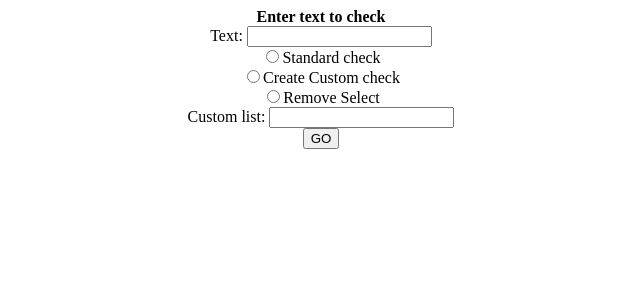
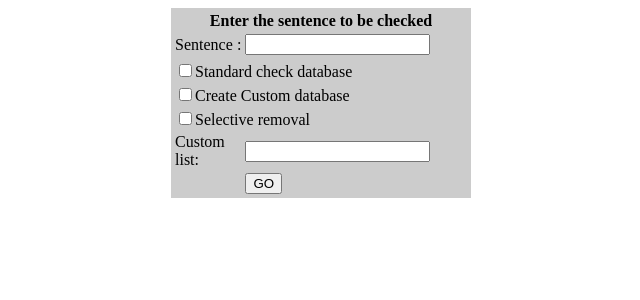
Before and after one commit to anubhabsen/profanity-filter, a PHP site: page / in a window 1280 px wide. Shown: the top 300 px of the page, without its empty margins (319-959 px from the left). Run offline with PHP 8.4, Linux system fonts and the light colour scheme.

Commit message:
structure html

```diff
--- a/index.php
+++ b/index.php
@@ -1,19 +1,41 @@
 <html>
-    <form method="POST" action="check.php">
-        <strong><center>Enter text to check</cemter></strong>
-        <br>
-        Text:
-        <input name="sentence" type="text" id="Sentence">
-        <br>
-        <label><input type="radio" name="checktype" id="standard" value="standard">Standard check</label>
-        <br>
-        <label><input type="radio" name="checktype" id="createcustom" value="createcustom">Create Custom check</label>
-        <br>
-        <label><input type="radio" name="checktype" id="rmselect" value="rmselect">Remove Select</label>
-        <br>
-        Custom list:
-        <input name="list" type="text" id="list">
-        <br>
-        <input type="submit" name="Submit" value="GO">
-    </form>
+    <div class="container">
+        <table width="300" border="0" align="center" cellpadding="0" cellspacing="1" bgcolor="#cccccc">
+            <tr>
+                <form method="POST" action="check.php" >
+                    <td>
+                        <table width="100%" border="0">
+                            <tr>
+                                <td colspan="3"><strong><center>Enter the sentence to be checked</cemter></strong></td>
+                            </tr>
+                            <tr>
+                                <td width="78">Sentence</td>
+                                <td width="6">:</td>
+                                <td width="3000"><input name="sentence" type="text" id="Sentence"></td>
+                            </tr>
+                            <tr></tr>
+                            <tr>
+                                <td colspan="3"><label><input type="checkbox" name="checktype" value="standard">Standard check database</label><br></td>
+                            </tr>
+                            <tr>
+                                <td colspan="3"><label><input type="checkbox" name="checktype" value="createcustom">Create Custom database</label><br></td>
+                            </tr>
+                            <tr>
+                                <td colspan="3"><label><input type="checkbox" name="checktype" value="rmselect">Selective removal</label><br></td>
+                            </tr>
+                            <tr>
+                                <td colspan="2">Custom list:</td>
+                                <td colspan="3"><input name="list" type="text" id="list"></td>
+                            </tr>
+                            <tr>
+                                <td>&nbsp;</td>
+                                <td>&nbsp;</td>
+                                <td><input type="submit" name="Submit" value="GO"></td>
+                             </tr>
+                        </table>
+                    </td>
+                </form>
+            </tr>
+        </table>
+    </div>
 </html>
```
